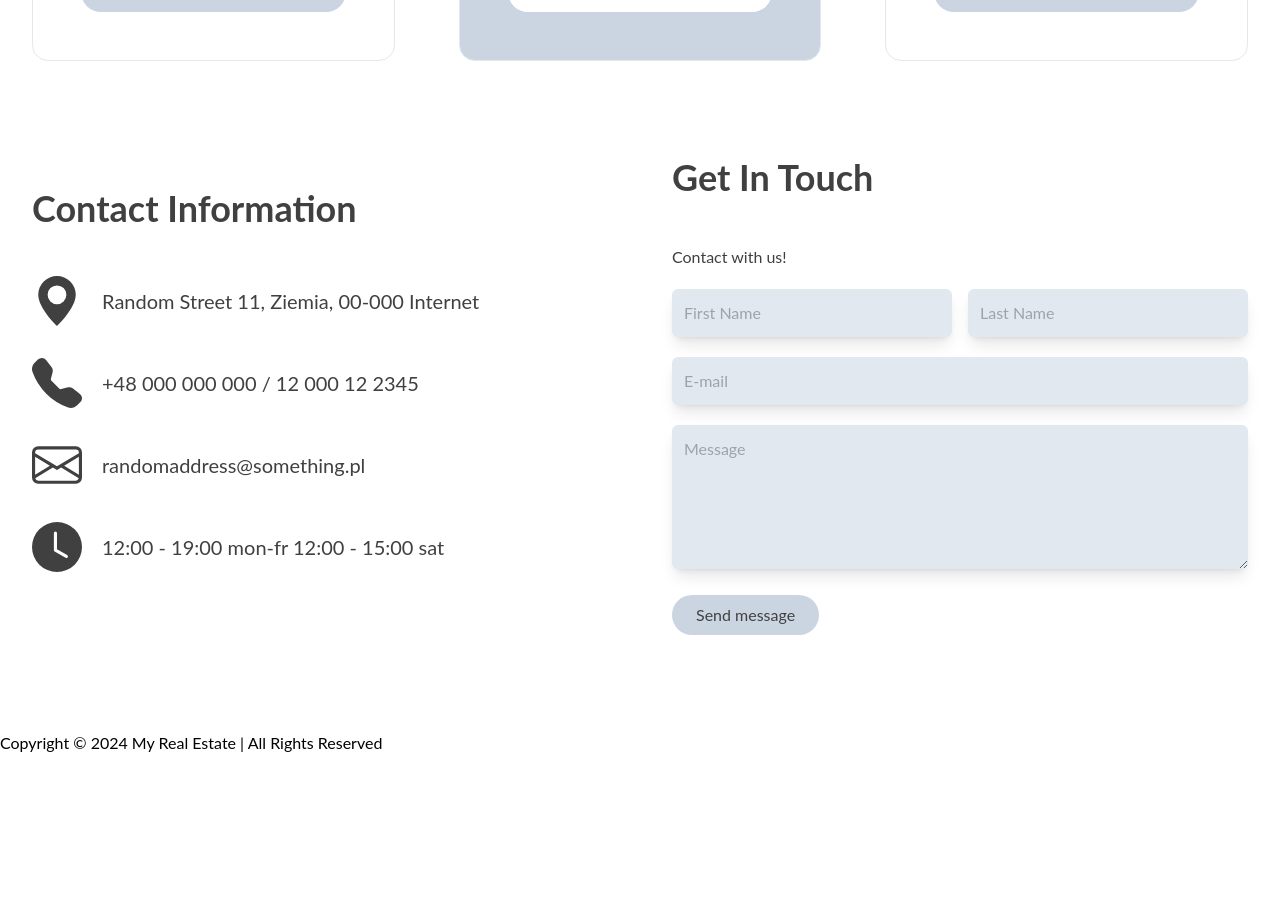
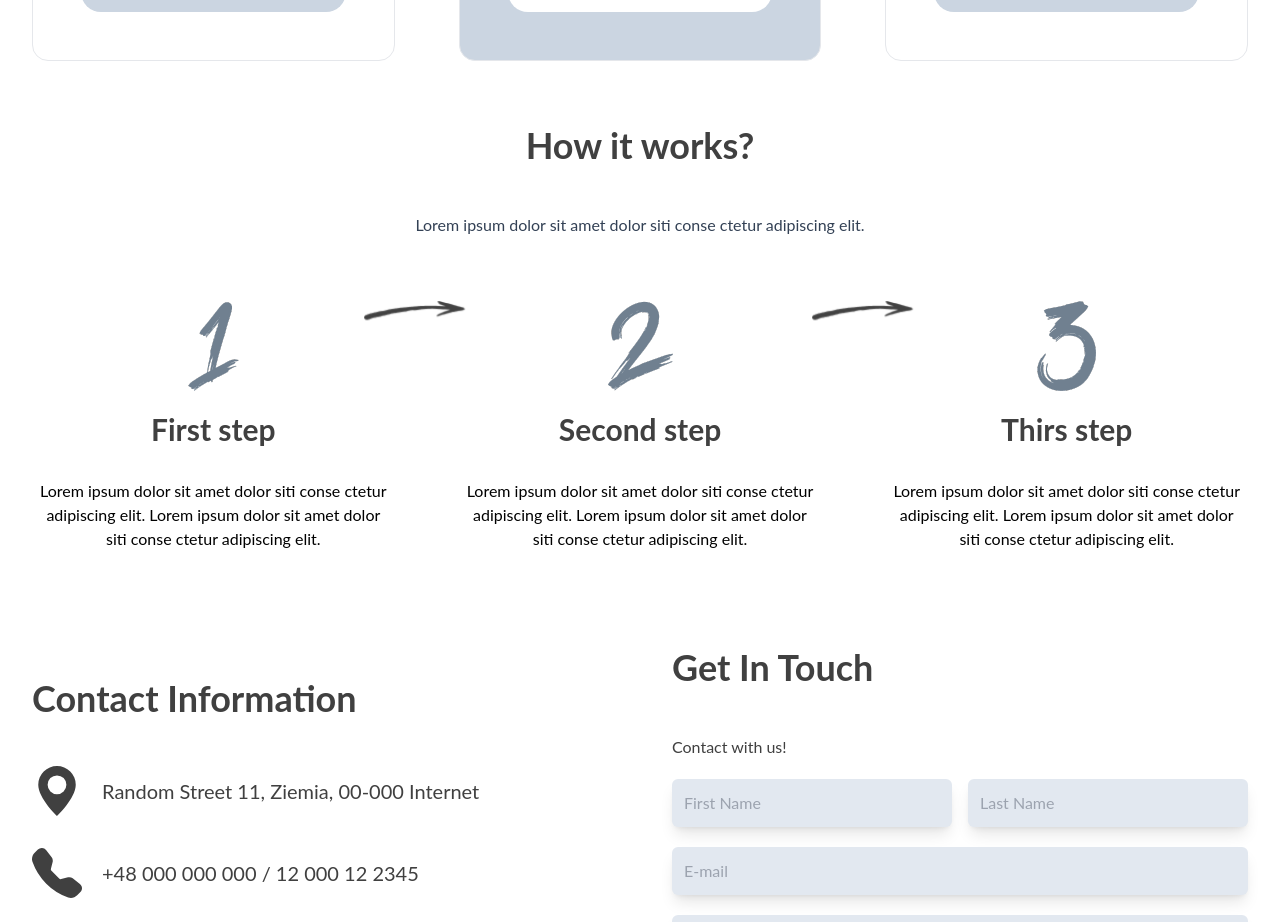
Before and after one commit to jklis2/My_Real_Estate, a React (Vite) app in the folder Client/: page / in a window 1280 px wide. Shown: the part 2720-3642 px from the top of the page. Before the commit the page ends 3475 px from the top, so only its background shows below. Built offline with nearby package versions, Linux system fonts and the light colour scheme.

Commit message:
feat: Add How it works

```diff
--- /dev/null
+++ b/Client/src/components/H3.tsx
@@ -0,0 +1,8 @@
+import { ReactChild } from "react";
+
+interface H3Props {
+  children: ReactChild;
+}
+export default function H3({ children }: H3Props) {
+  return <h3 className="text-3xl font-bold mb-8 text-neutral-700">{children}</h3>;
+}
--- /dev/null
+++ b/Client/src/components/StepArrow.tsx
@@ -0,0 +1,13 @@
+import stepArrow from "../assets/StepArrow.png"
+
+interface ArrowProps {
+    className: string
+}
+
+export default function StepArrow({className}: ArrowProps) {
+  return (
+    <div className={`absolute ${className}`}>
+        <img src={stepArrow} alt="Direction of the step" />
+    </div>
+  )
+}
--- /dev/null
+++ b/Client/src/components/StepCard.tsx
@@ -0,0 +1,19 @@
+import H3 from "./H3";
+
+interface CardProps {
+  img: string;
+  title: string;
+  description: string;
+}
+
+export default function StepCard({ img, title, description }: CardProps) {
+  return (
+    <div className="flex flex-col justify-center">
+      <div className="w-100 flex justify-center mb-5">
+      <img src={img} />
+      </div>
+      <H3>{title}</H3>
+      <p className="px-10">{description}</p>
+    </div>
+  );
+}
--- /dev/null
+++ b/Client/src/containers/HowItWorks.tsx
@@ -0,0 +1,38 @@
+import H2 from "../components/H2";
+import firstStep from "../assets/FirstStep.png";
+import secondStep from "../assets/SecondStep.png";
+import thirdStep from "../assets/ThirdStep.png";
+import StepArrow from "../components/StepArrow";
+import StepCard from "../components/StepCard";
+
+export default function HowItWorks() {
+  return (
+    <section className="my-16 text-center">
+
+      <H2>How it works?</H2>
+      <p className="text-slate-700 px-16 mx-16 mb-10">
+        Lorem ipsum dolor sit amet dolor siti conse ctetur adipiscing elit.
+      </p>
+      <div className="flex justify-around my-16 relative">
+        <StepArrow className='-translate-x-56'/>
+        <StepCard
+          img={firstStep}
+          title="First step"
+          description="Lorem ipsum dolor sit amet dolor siti conse ctetur adipiscing elit. Lorem ipsum dolor sit amet dolor siti conse ctetur adipiscing elit. "
+        />
+        <StepCard
+          img={secondStep}
+          title="Second step"
+          description="Lorem ipsum dolor sit amet dolor siti conse ctetur adipiscing elit. Lorem ipsum dolor sit amet dolor siti conse ctetur adipiscing elit. "
+        />
+        <StepCard
+          img={thirdStep}
+          title="Thirs step"
+          description="Lorem ipsum dolor sit amet dolor siti conse ctetur adipiscing elit. Lorem ipsum dolor sit amet dolor siti conse ctetur adipiscing elit. "
+        />
+
+        <StepArrow className='translate-x-56' />
+      </div>
+    </section>
+  );
+}
--- a/Client/src/routes/Home.tsx
+++ b/Client/src/routes/Home.tsx
@@ -3,6 +3,7 @@ import Contact from "../containers/Contact";
 import Hero from "../containers/Hero";
 import LatestOffers from "../containers/LatestOffers";
 import PricingPlans from "../containers/PricingPlans";
+import HowItWorks from "../containers/HowItWorks";
 
 export default function Home() {
   return (
@@ -11,6 +12,7 @@ export default function Home() {
       <About />
       <LatestOffers />
       <PricingPlans />
+      <HowItWorks />
       <Contact />
     </main>
   );
```
